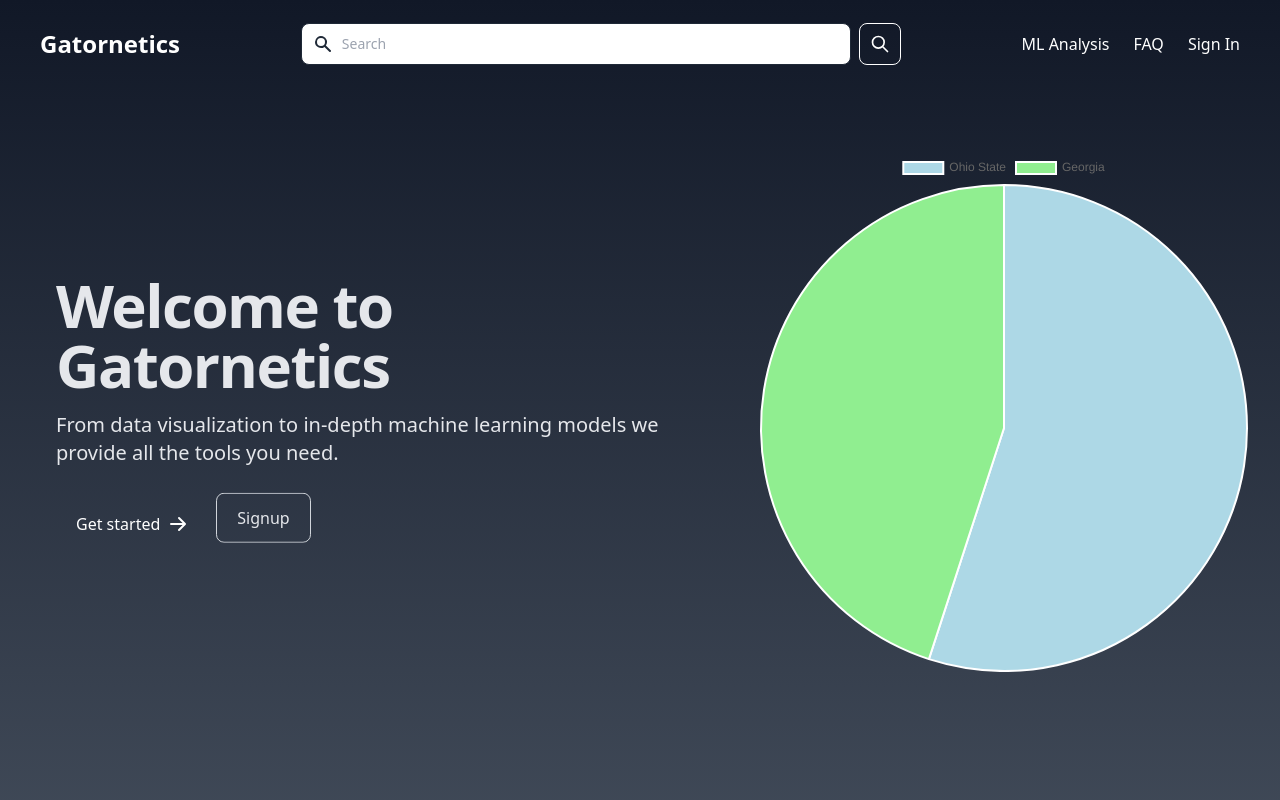
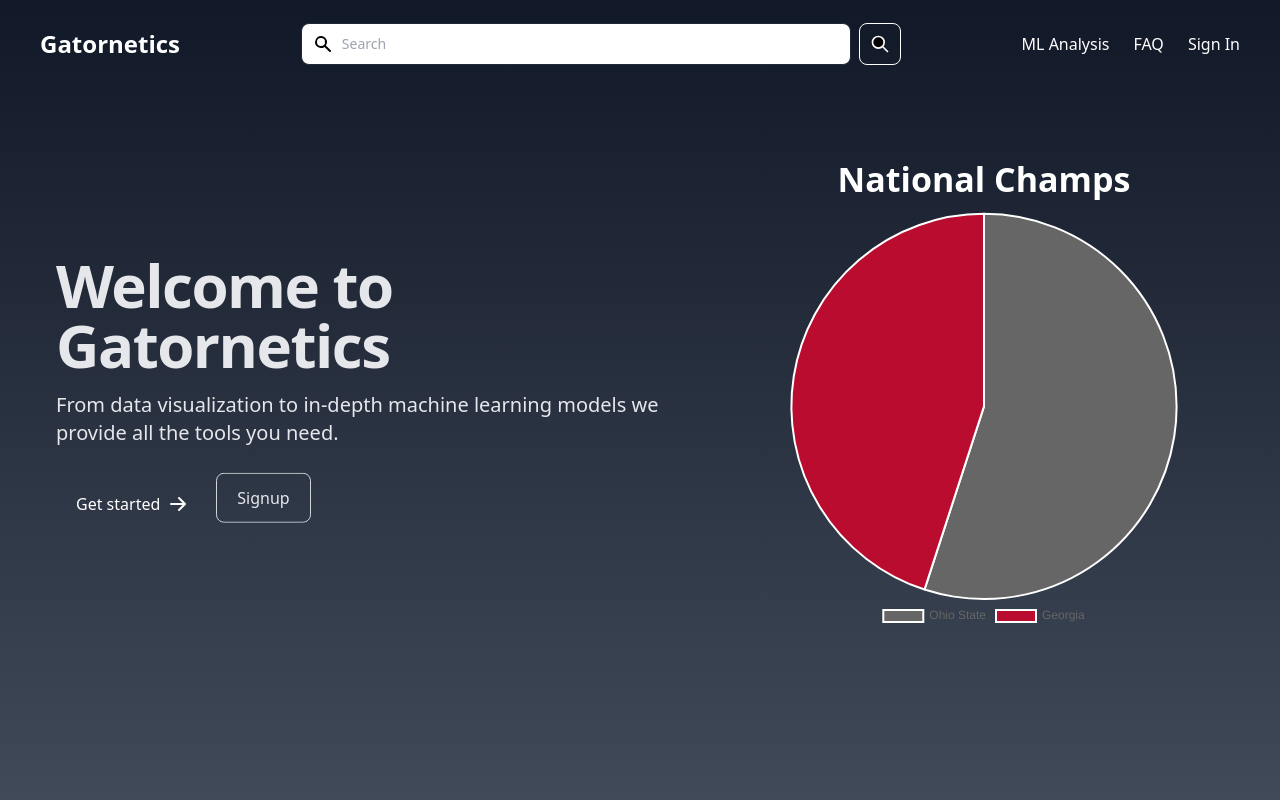
Before and after one commit to k-finken/Gatornetics, a Next.js app: page / in a window 1280 px wide. Shown: the top 800 px of the page. Built offline with nearby package versions, Linux system fonts and the light colour scheme.

Commit message:
Navbar fixes&Search
Search API request

```diff
--- a/components/HomeHero.js
+++ b/components/HomeHero.js
@@ -1,30 +1,60 @@
 import React, { useState } from "react";
-import { Chart, ChartJS, ArcElement, Tooltip, Legend } from 'chart.js';
-import { Pie } from 'react-chartjs-2';
+import { Chart, ChartJS, ArcElement, Tooltip, Legend, Title, PieController } from 'chart.js';
+import { Doughnut, Pie } from 'react-chartjs-2';
 import Link from "next/link";
+import { prisma, PrismaClient } from '@prisma/client';
 
+Chart.register(ArcElement, Title, Legend, Tooltip, PieController);
+const fetcher = (...args) => fetch(...args).then(res => res.json())
 
-Chart.register(ArcElement, Tooltip, Legend);
+function Index({foundPlayer}) {
+    const [show, setShow] = useState(false);
 
+    const options = {
+        responsive: true,
+        plugins: {
+          legend: {
+            position: "bottom"
+          },
+          tooltip: {
+            callbacks: {
+              label: function (tooltipItem) {
+                const value = tooltipItem.dataset.data[tooltipItem.dataIndex];
 
-
-function Index() {
-    const [show, setShow] = useState(false);
+                return ` ${value}%`;
+              }
+            }
+          },
+          datalabels: {
+            display: true
+          },
+          title: {
+            display : true,
+            text: "National Champs",
+            color: 'white',
+            font: {
+                size: 34,
+                family: "system-ui",
+                weight: "800"
+            }
+          }
+        }
+      };
 
     const dataPie = {
         labels: ["Ohio State", "Georgia"],
         datasets: [
             {
-            label: "This years national champion",
                 data: [55, 45],
                 backgroundColor: [
-              "rgb(173, 216, 230)",
-              "rgb(144, 238, 144)",
+                    "rgb(102, 102, 102)",
+                    "rgb(186, 12, 47)",
                 ],
                 hoverOffset: 2,
             },
         ],
     };
+
 
 
     return (
@@ -35,14 +65,14 @@
                     <p className="max-w-2xl mb-6 font-light text-gray-200 lg:mb-8 md:text-lg lg:text-xl dark:text-gray-400">From data visualization to in-depth machine learning models we provide all the tools you need.</p>
                     <p href="#" className="inline-flex items-center justify-center px-5 py-3 mr-3 text-base font-medium text-center text-white rounded-lg transition focus:ring-4 focus:ring-primary-300 dark:focus:ring-primary-900">
                         Get started
-                        <svg className="w-5 h-5 ml-2 -mr-1" fill="currentColor" viewBox="0 0 20 20" xmlns="http://www.w3.org/2000/svg"><path fill-rule="evenodd" d="M10.293 3.293a1 1 0 011.414 0l6 6a1 1 0 010 1.414l-6 6a1 1 0 01-1.414-1.414L14.586 11H3a1 1 0 110-2h11.586l-4.293-4.293a1 1 0 010-1.414z" clip-rule="evenodd"></path></svg>
+                        <svg className="w-5 h-5 ml-2 -mr-1" fill="currentColor" viewBox="0 0 20 20" xmlns="http://www.w3.org/2000/svg"><path fillRule="evenodd" d="M10.293 3.293a1 1 0 011.414 0l6 6a1 1 0 010 1.414l-6 6a1 1 0 01-1.414-1.414L14.586 11H3a1 1 0 110-2h11.586l-4.293-4.293a1 1 0 010-1.414z" clipRule="evenodd"></path></svg>
                     </p>
                     <Link href="/signUp">
                         <a className="animate-bounce inline-flex items-center justify-center px-5 py-3 text-base font-medium text-center text-gray-200 border hover:text-gray-700 transition border-gray-300 rounded-lg hover:bg-gray-100 focus:ring-4 focus:ring-gray-100 dark:text-white dark:border-gray-700 dark:hover:bg-gray-700 dark:focus:ring-gray-800">Signup</a>
                     </Link>
                 </div>
-                <div className="hidden lg:mt-0 lg:col-span-5 lg:flex">
-                    <Pie data={dataPie}></Pie>
+                <div className="mr-10 hidden lg:mt-0 lg:col-span-5 lg:flex">
+                    <Pie data={dataPie} options={options}></Pie>
                 </div>
             </div>
             <div className="shadow-lg rounded-lg overflow-hidden">
--- a/components/Navbar.js
+++ b/components/Navbar.js
@@ -3,10 +3,7 @@
 import { prisma, PrismaClient } from '@prisma/client';
 import { useRouter } from 'next/router'
 
-
-
-
-export default function NavBar() {
+export default function NavBar({teams}) {
     const [navbar, setNavbar] = useState(false);
     const [searchInput, setSearchInput] = useState("");
 
@@ -41,7 +38,7 @@
                                         xmlns="http://www.w3.org/2000/svg"
                                         className="w-6 h-6"
                                         viewBox="0 0 20 20"
-                                        fill="currentColor"
+                                        fillRule="currentColor"
                                     >
                                         <path
                                             fillRule="evenodd"
@@ -53,7 +50,7 @@
                                     <svg
                                         xmlns="http://www.w3.org/2000/svg"
                                         className="w-6 h-6"
-                                        fill="none"
+                                        fillRule="none"
                                         viewBox="0 0 24 24"
                                         stroke="currentColor"
                                         strokeWidth={2}
@@ -69,17 +66,17 @@
                         </div>
                     </div>
                 </div>
-                <form onSubmit={makeSearch} class="m-auto flex items-center justify-center w-10/12 mt-auto md:w-1/2">
-                    <label for="simple-search" class="sr-only">Search</label>
-                    <div class="relative w-full">
-                        <div class="absolute inset-y-0 left-0 flex items-center pl-3 pointer-events-none">
-                            <svg aria-hidden="true" class="w-5 h-5 text-gray-800 dark:text-gray-800" fill="currentColor" viewBox="0 0 20 20" xmlns="http://www.w3.org/2000/svg"><path fill-rule="evenodd" d="M8 4a4 4 0 100 8 4 4 0 000-8zM2 8a6 6 0 1110.89 3.476l4.817 4.817a1 1 0 01-1.414 1.414l-4.816-4.816A6 6 0 012 8z" clip-rule="evenodd"></path></svg>
+                <form onSubmit={makeSearch} className="m-auto flex items-center justify-center w-10/12 mt-auto md:w-1/2">
+                    <label htmlFor="simple-search" className="sr-only">Search</label>
+                    <div className="relative w-full">
+                        <div className="absolute inset-y-0 left-0 flex items-center pl-3 pointer-events-none">
+                            <svg aria-hidden="true" className="w-5 h-5 text-gray-800 dark:text-gray-800" fillRule="currentColor" viewBox="0 0 20 20" xmlns="http://www.w3.org/2000/svg"><path fillRule="evenodd" d="M8 4a4 4 0 100 8 4 4 0 000-8zM2 8a6 6 0 1110.89 3.476l4.817 4.817a1 1 0 01-1.414 1.414l-4.816-4.816A6 6 0 012 8z" clipRule="evenodd"></path></svg>
                         </div>
-                        <input onInput={handleSearch} type="text" id="simple-search" class=" bg-white border border-gray-800 text-gray-800 text-sm rounded-lg focus:ring-blue-500 focus:border-blue-500 block w-full pl-10 p-2.5  dark:bg-gray-700 dark:border-gray-600 dark:placeholder-gray-400 dark:text-white dark:focus:ring-blue-500 dark:focus:border-blue-500" placeholder="Search" value={searchInput} required />
+                        <input onInput={handleSearch} type="text" id="simple-search" className=" bg-white border border-gray-800 text-gray-800 text-sm rounded-lg focus:ring-blue-500 focus:border-blue-500 block w-full pl-10 p-2.5  dark:bg-gray-700 dark:border-gray-600 dark:placeholder-gray-400 dark:text-white dark:focus:ring-blue-500 dark:focus:border-blue-500" placeholder="Search" value={searchInput}/>
                     </div>
-                    <button type="submit" class="p-2.5 ml-2 text-sm font-medium text-white rounded-lg border border-white hover:bg-gray-600 focus:ring-4 focus:outline-none focus:ring-blue-300 dark:bg-blue-600 dark:hover:bg-blue-700 dark:focus:ring-blue-800">
-                        <svg class="w-5 h-5" fill="none" stroke="currentColor" viewBox="0 0 24 24" xmlns="http://www.w3.org/2000/svg"><path stroke-linecap="round" stroke-linejoin="round" stroke-width="2" d="M21 21l-6-6m2-5a7 7 0 11-14 0 7 7 0 0114 0z"></path></svg>
-                        <span class="sr-only">Search</span>
+                    <button type="submit" className="p-2.5 ml-2 text-sm font-medium text-white rounded-lg border border-white hover:bg-gray-600 focus:ring-4 focus:outline-none focus:ring-blue-300 dark:bg-blue-600 dark:hover:bg-blue-700 dark:focus:ring-blue-800">
+                        <svg className="w-5 h-5" fillRule="none" stroke="currentColor" viewBox="0 0 24 24" xmlns="http://www.w3.org/2000/svg"><path strokeLinecap="round" strokeLinejoin="round" strokeWidth="2" d="M21 21l-6-6m2-5a7 7 0 11-14 0 7 7 0 0114 0z"></path></svg>
+                        <span className="sr-only">Search</span>
                     </button>
                 </form>
                 <div>
--- a/package.json
+++ b/package.json
@@ -16,7 +16,8 @@
     "react": "18.2.0",
     "react-chartjs-2": "^5.0.1",
     "react-dom": "18.2.0",
-    "react-transition-group": "^4.4.5"
+    "react-transition-group": "^4.4.5",
+    "swr": "^1.3.0"
   },
   "devDependencies": {
     "autoprefixer": "^10.4.12",
--- /dev/null
+++ b/pages/api/search.js
@@ -0,0 +1,8 @@
+import { prisma, PrismaClient } from '@prisma/client';
+
+
+export default async function handle(req, res) {
+  const prisma = new PrismaClient()
+  const players = await prisma.players.findMany()
+  res.json(players)
+}
```
Also changed, not shown: 2 other files (tests, documents, lock files or other folders). Lines whose indentation alone changed are shown as unchanged.
